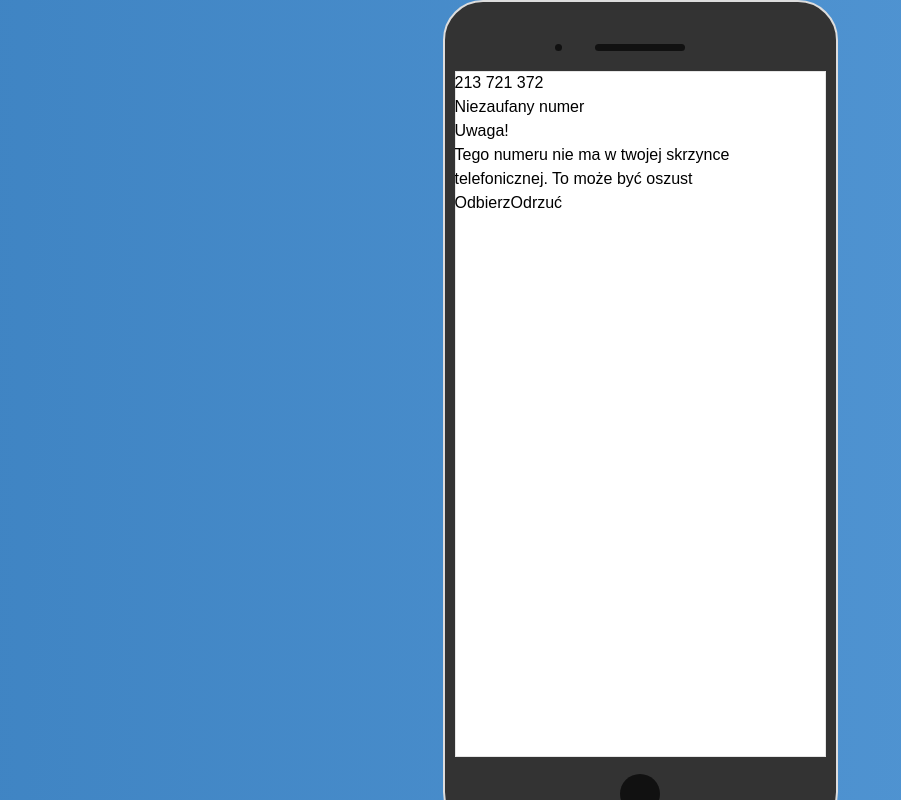
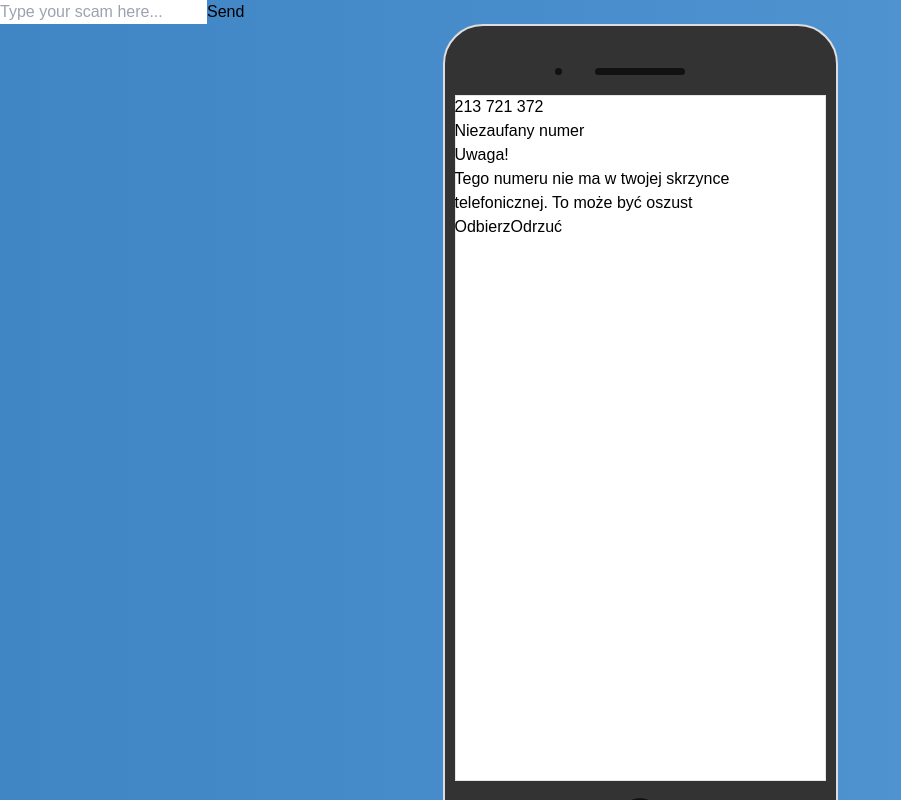
Before and after one commit to Bex0n/wnucheck-mvp, a Next.js app in the folder frontend/: page / in a window 1280 px wide. Shown: the top 800 px of the page, without its empty margins (0-901 px from the left). Built offline with nearby package versions, Linux system fonts and the light colour scheme.

Commit message:
Chat did chat

```diff
--- a/frontend/src/pages/index.tsx
+++ b/frontend/src/pages/index.tsx
@@ -1,7 +1,6 @@
 import Image from "next/image";
 import { Geist, Geist_Mono } from "next/font/google";
-import SmartPhone from "@/pages/Smartphone"
-
+import SmartPhone from "@/pages/Smartphone";
 
 const geistSans = Geist({
   variable: "--font-geist-sans",
@@ -16,31 +15,58 @@ const geistMono = Geist_Mono({
 export default function Home() {
   return (
     <div
-      className={`${geistSans.variable} ${geistMono.variable} grid grid-rows-[20px_1fr_20px] items-center justify-items-center min-h-screen p-8 pb-20 gap-16 sm:p-20 font-[family-name:var(--font-geist-sans)]`}
+      className={`${geistSans.variable} ${geistMono.variable} grid grid-rows-[20px_1fr_20px] items-center  min-h-screen p-8 pb-20 gap-16 sm:p-20 font-[family-name:var(--font-geist-sans)]`}
     >
-      <main className="flex flex-col gap-8 row-start-2 items-center sm:items-start">
-        {/* not intended to be left this way, just collecting these phone layouts in one place */}
+      <main className="flex flex-row gap-8 row-start-2 items-start sm:items-start">
+        {/* Simple Chat Window */}
+        <div className="flex flex-col gap-4 p-6 bg-white border rounded-lg shadow-lg max-w-md w-full">
+          <div className="flex flex-col gap-2 overflow-y-auto max-h-64">
+            <div className="self-start bg-blue-100 p-3 rounded-lg text-black">
+            </div>
+            <div className="self-end bg-gray-200 p-3 rounded-lg text-black">
+            </div>
+          </div>
+          <div className="flex gap-2 mt-4">
+            <input
+              type="text"
+              className="flex-1 p-2 border rounded-lg focus:outline-none focus:ring focus:ring-blue-300"
+              placeholder="Type your scam here..."
+            />
+            <button
+              className="px-4 py-2 bg-blue-600 text-white font-semibold rounded-lg hover:bg-blue-800"
+            >
+              Send
+            </button>
+          </div>
+        </div>
+
+        <div className="flex flex-col gap-8 items-center sm:items-start">
+          {/* Not intended to be left this way, just collecting these phone layouts in one place */}
           <SmartPhone>
             <div className="flex p-4 flex-col items-center gap-10">
               <div className="items-center gap-10">
-              <p className="text-5xl font-bold text-center mt-4">
-                213 721 372
-              </p>
-              <p className="text-3xl text-center mt-4">
-                Niezaufany numer
-              </p>
+                <p className="text-5xl font-bold text-center mt-4">213 721 372</p>
+                <p className="text-3xl text-center mt-4">Niezaufany numer</p>
               </div>
               <div className="p-6 max-w-sm my-3 mx-auto bg-red-500 rounded-xl shadow-lg flex items-center gap-x-4">
                 <div>
                   <div className="text-3xl font-medium text-black">Uwaga!</div>
-                <p className="text-xl text-slate-800 mt-1">Tego numeru nie ma w twojej skrzynce telefonicznej. To może być oszust</p>
+                  <p className="text-xl text-slate-800 mt-1">
+                    Tego numeru nie ma w twojej skrzynce telefonicznej. To może być oszust
+                  </p>
                 </div>
               </div>
               <div className="flex-auto flex space-x-4">
-              <button className="h-40 px-10 font-semibold rounded-md bg-slate-600 text-white hover:bg-slate-900" type="submit">
+                <button
+                  className="h-40 px-10 font-semibold rounded-md bg-slate-600 text-white hover:bg-slate-900"
+                  type="submit"
+                >
                   Odbierz
                 </button>
-              <button className="h-40 px-10 font-semibold rounded-md border border-red-700 text-red-700 hover:bg-red-900 hover:text-white" type="button">
+                <button
+                  className="h-40 px-10 font-semibold rounded-md border border-red-700 text-red-700 hover:bg-red-900 hover:text-white"
+                  type="button"
+                >
                   Odrzuć
                 </button>
               </div>
@@ -49,20 +75,25 @@ export default function Home() {
           <SmartPhone>
             <div className="flex p-4 flex-col items-center gap-10">
               <div className="m-2 max-w-sm mx-auto rounded-xl shadow-lg flex items-center grid divide-y border border-red-700">
-              <div className="p-4 font-medium text-black text-xl"> Nowa wiadomość</div>
+                <div className="p-4 font-medium text-black text-xl">Nowa wiadomość</div>
                 <div className="p-4 bg-red-500 flex items-center gap-x-4">
                   <div>
                     <div className="text-2xl font-medium text-black">Uwaga!</div>
-                  <p className="text-slate-800">Numer nadawcy jest niezaufany. To może być próba oszustwa</p>
+                    <p className="text-slate-800">
+                      Numer nadawcy jest niezaufany. To może być próba oszustwa
+                    </p>
                   </div>
                 </div>
                 <div className="p-4">
                   <div className="text-xl font-medium text-black">213 721 372</div>
-                <p className="text-slate-500">Hej dziadku, tu wnuczek pilnie potrzebuje pieniedzy przekazesz mi 2000zl prosze????!!</p>
+                  <p className="text-slate-500">
+                    Hej dziadku, tu wnuczek pilnie potrzebuje pieniedzy przekazesz mi 2000zl prosze????!!
+                  </p>
                 </div>
               </div>
             </div>
           </SmartPhone>
+        </div>
       </main>
       <footer className="row-start-3 flex gap-6 flex-wrap items-center justify-center">
         Footer
```
Lines whose indentation alone changed are shown as unchanged.
